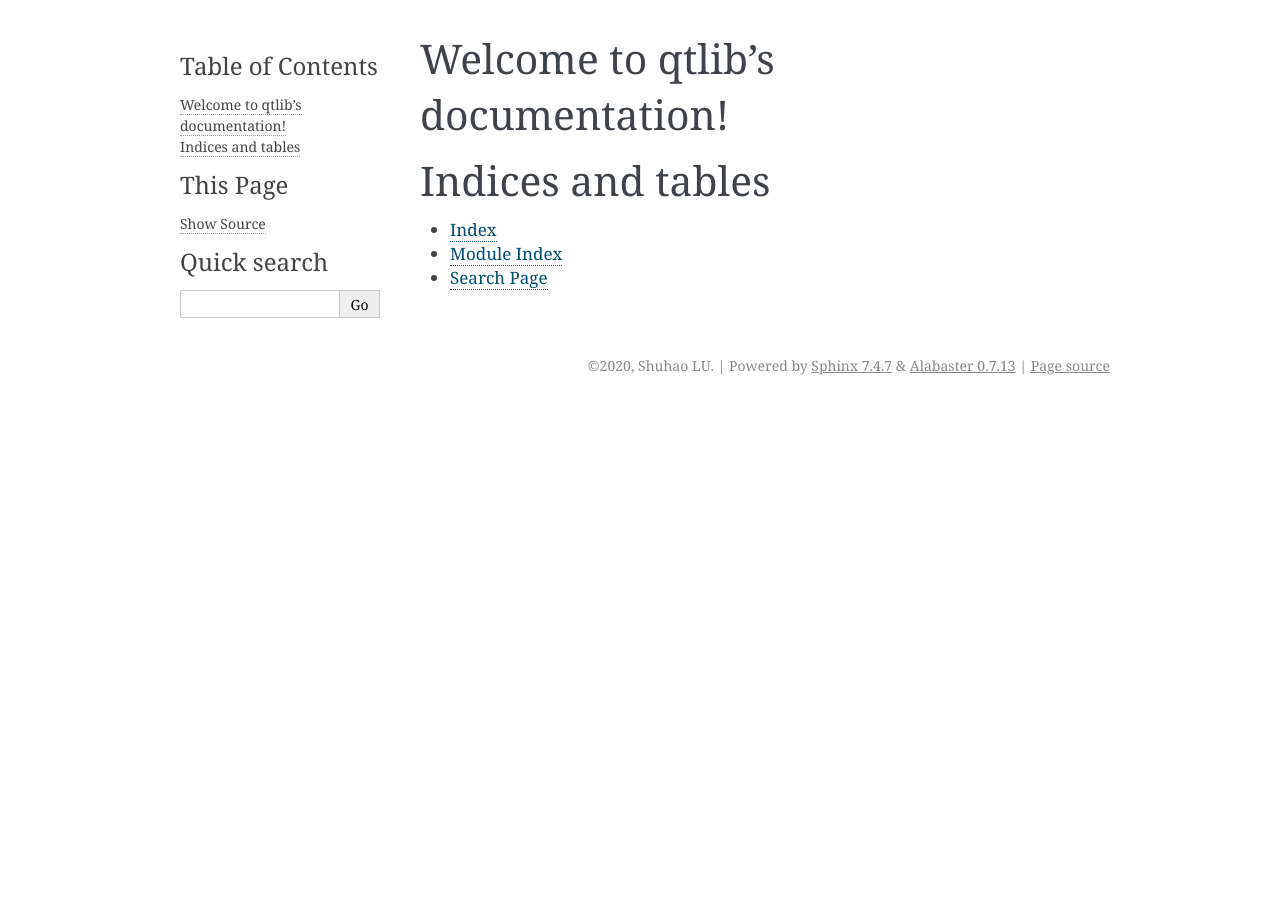
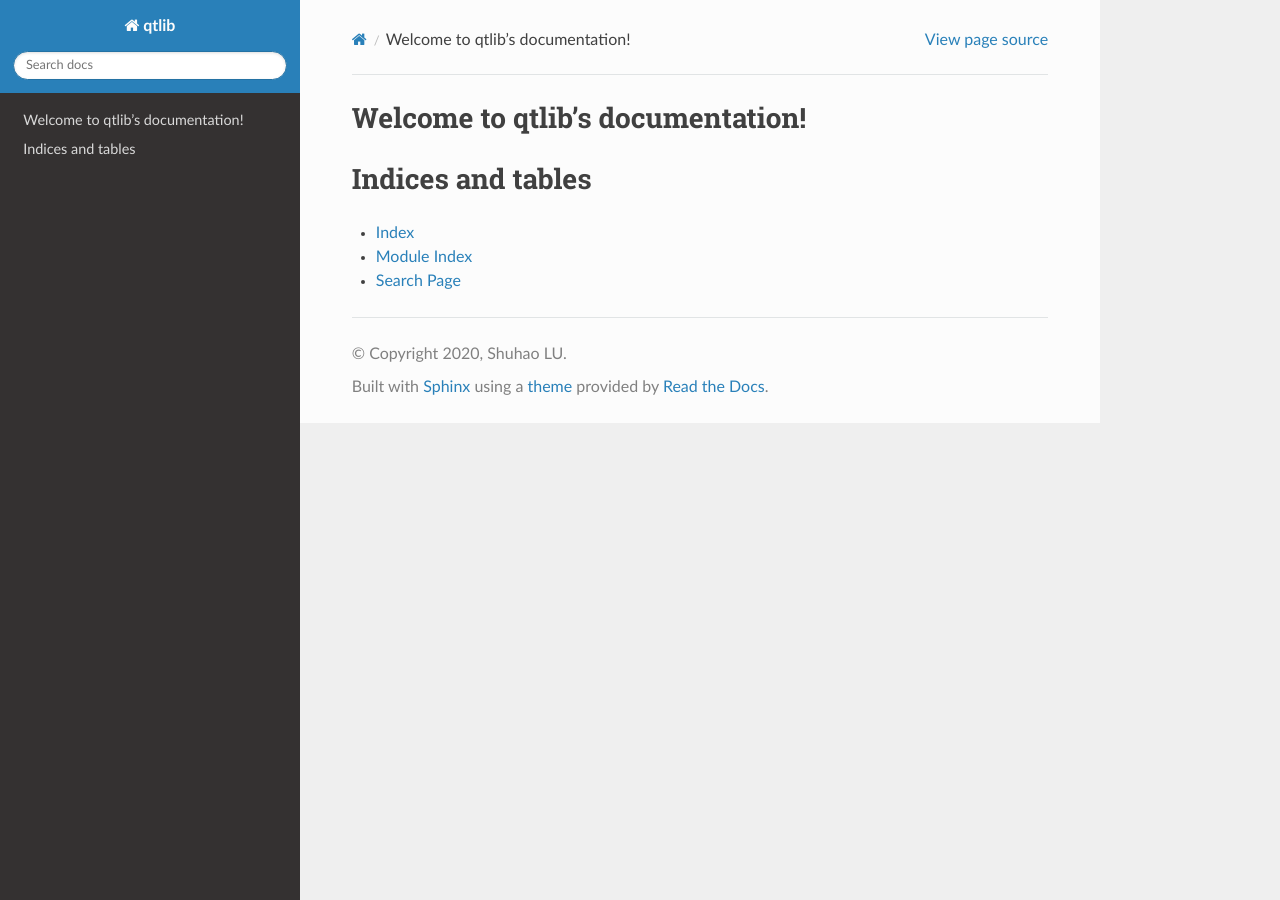
Before and after one commit to slu1992/qtlib, a Sphinx documentation site: the page built from docs/source/index.rst, in a window 1280 px wide. Built offline with Sphinx 7.4.7 and the Read the Docs theme 2.0.0, drawn with Linux system fonts in a browser that asks for light colours.

Commit message:
edit docs

```diff
--- a/docs/source/conf.py
+++ b/docs/source/conf.py
@@ -47,7 +47,7 @@ exclude_patterns = []
 # The theme to use for HTML and HTML Help pages.  See the documentation for
 # a list of builtin themes.
 #
-html_theme = 'alabaster'
+html_theme = 'sphinx_rtd_theme' # alabaster
 master_doc = 'index'
 
 # Add any paths that contain custom static files (such as style sheets) here,
```
